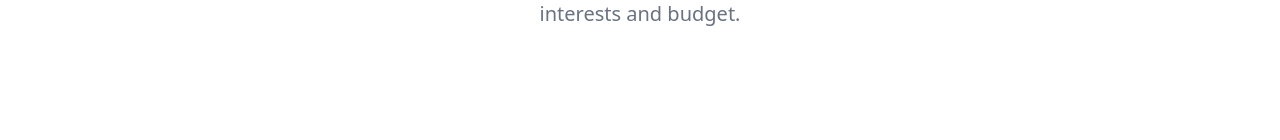
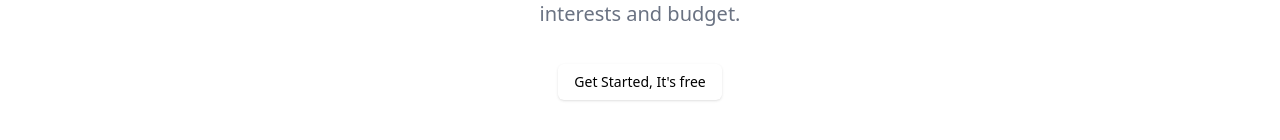
Before and after one commit to Shrilesh-Dhobale/AI-Trip-Planner, a React (Vite) app: page / in a window 1280 px wide. Shown: the part 440-580 px from the top of the page. Built offline with nearby package versions, Linux system fonts and the light colour scheme.

Commit message:
Button imported

```diff
--- a/src/components/custom/Hero.jsx
+++ b/src/components/custom/Hero.jsx
@@ -1,4 +1,5 @@
 import React from 'react'
+import { Button } from '../ui/button'
 
 function Hero() {
   return (
@@ -9,6 +10,7 @@ function Hero() {
       </h1>
       <p className='text-xl text-gray-500 text-center'>Your personal trip planner and travel curator, creating custom itineraries tailored
         to your interests and budget.</p>
+      <Button>Get Started, It's free</Button>
     </div>
   )
 }
```
